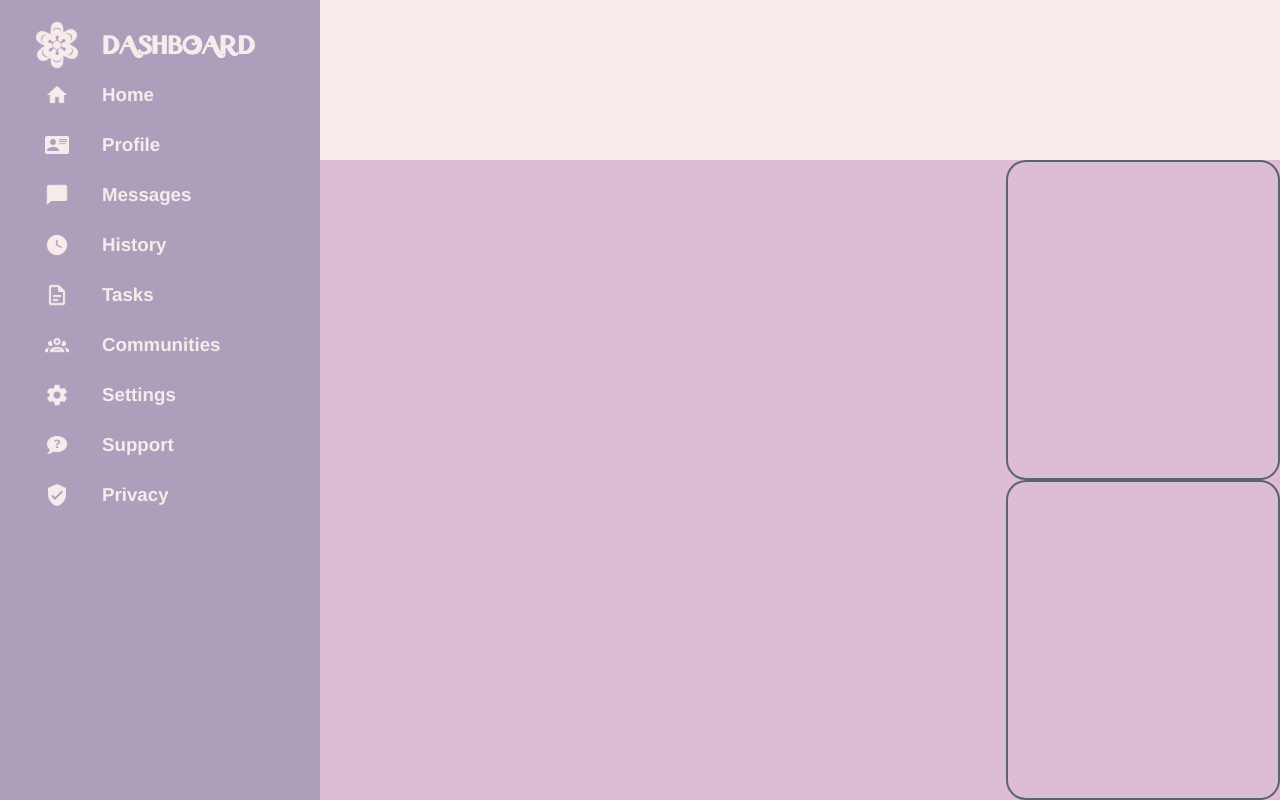
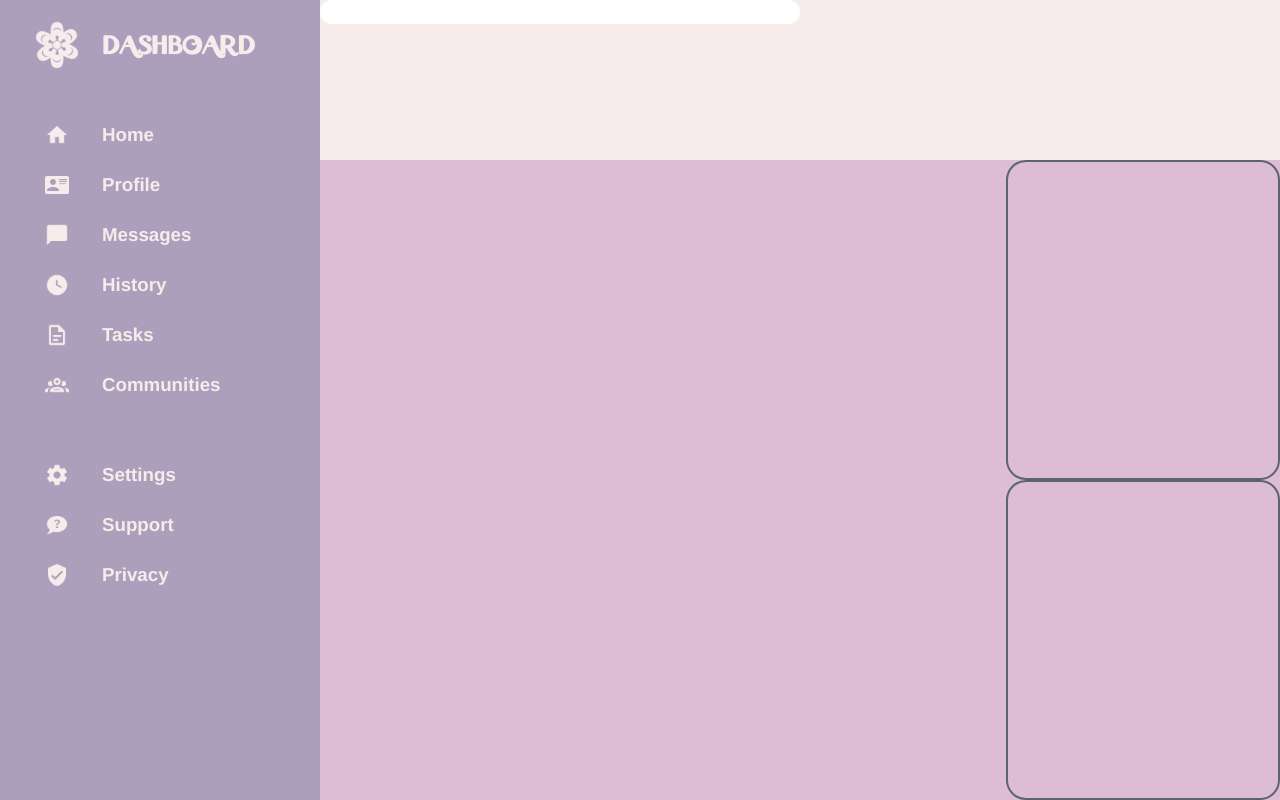
Before and after one commit to underlinear/odindashboard, a plain HTML site: page index.html in a window 1280 px wide. Drawn offline with Linux system fonts and the light colour scheme.

Commit message:
Refactor sidebar and add spacing between

```diff
--- a/index.html
+++ b/index.html
@@ -14,56 +14,80 @@
     <div id="page-wrapper">
         <div id="sidebar">
             <div id="sidebar-wrapper">
-
+                <div id="logo-container">
                     <img id="flower-logo-image" src="images/logo.png">
                     <h1 id="logo-text">
                         Dashboard
                     </h1>
-
-                <img class="sidebar-icon"  src="images/home-icon.png">
+                </div>
+                <ul class="sidebar-link-container">
+                    <li>
+                        <img class="sidebar-icon" src="images/home-icon.png">
                         <h3 class="text">
                             Home
                         </h3>
+                    </li>
+                    <li>
                         <img class="sidebar-icon" src="images/profile-icon.png">
                         <h3 class="text">
                             Profile
                         </h3>
+                    </li>
+                    <li>
                         <img class="sidebar-icon" src="images/messages-icon.png">
                         <h3 class="text">
                             Messages
                         </h3>
+                    </li>
+                    <li>
                         <img class="sidebar-icon" src="images/history-icon.png">
                         <h3 class="text">
                             History
                         </h3>
+                    </li>
+                    <li>
                         <img class="sidebar-icon" src="images/tasks-icon.png">
                         <h3 class="text">
                             Tasks
                         </h3>
+                    </li>
+                    <li>
                         <img class="sidebar-icon" src="images/communities-icon.png">
                         <h3 class="text">
                             Communities
                         </h3>
+                    </li>
+                </ul>
 
+                <ul class="sidebar-link-container">
+                    <li>
                         <img class="sidebar-icon" src="images/settings-icon.png">
                         <h3 class="text">
                             Settings
                         </h3>
+                    </li>
+                    <li>
                         <img class="sidebar-icon" src="images/support-icon.png">
                         <h3 class="text">
                             Support
                         </h3>
+                    </li>
+                    <li>
                         <img class="sidebar-icon" src="images/privacy-icon.png">
+
                         <h3 class="text">
                             Privacy
                         </h3>
+                    </li>
+                </ul>
+
 
             </div>
         </div>
         <main>
             <div id="header-section">
                 <div id="search-bar">
-
+                    <input id="search-bar" type="search">
                 </div>
                 <div id="user-panel">
 
--- a/style.css
+++ b/style.css
@@ -31,8 +31,8 @@
 
 #sidebar-wrapper {
     display: grid;
-    grid-template-columns: 50px min-content;
-    grid-template-rows: repeat(10, 50px);
+    grid-template-rows: 50px min-content min-content;
+    row-gap: 40px;
     margin-left: 10%;
     margin-top: 20px;
 }
@@ -41,9 +41,6 @@
     height: 50px;
     display: flex;
     align-items: center;
-    margin-left: 20px;
-    margin-top: 20px;
-    column-gap: 10px;
 }
 
 #flower-logo-image {
@@ -58,6 +55,18 @@
     align-self: center;
 }
 
+.sidebar-link-container {
+    display: grid;
+    grid-auto-rows: 50px;
+    align-items: center;
+}
+
+.sidebar-link-container li {
+    display: grid;
+    grid-template-columns: 50px min-content;
+    list-style-type: none;
+}
+
 .sidebar-icon {
     height: 24px;
     align-self: center;
@@ -69,6 +78,13 @@
     color: var(--lavender-blush);
     margin-left: 20px;
     align-self: center;
+    transition: color 0.3s ease;
+    cursor: pointer;
+}
+
+.text:hover {
+    color: var(--thistle);
+    text-decoration: underline;
 }
 
 /* ----- Content ----- */
@@ -84,6 +100,14 @@ main {
     display: grid;
     grid-area: 1 / 1 / 2 / 2;
     grid-template: 1fr 1fr / 1fr 1fr;
+}
+
+#search-bar {
+    width: 100%;
+    border-radius: 20px;
+    border: none;
+    height: 24px;
+
 }
 
 article {
```
Lines whose indentation alone changed are shown as unchanged.
